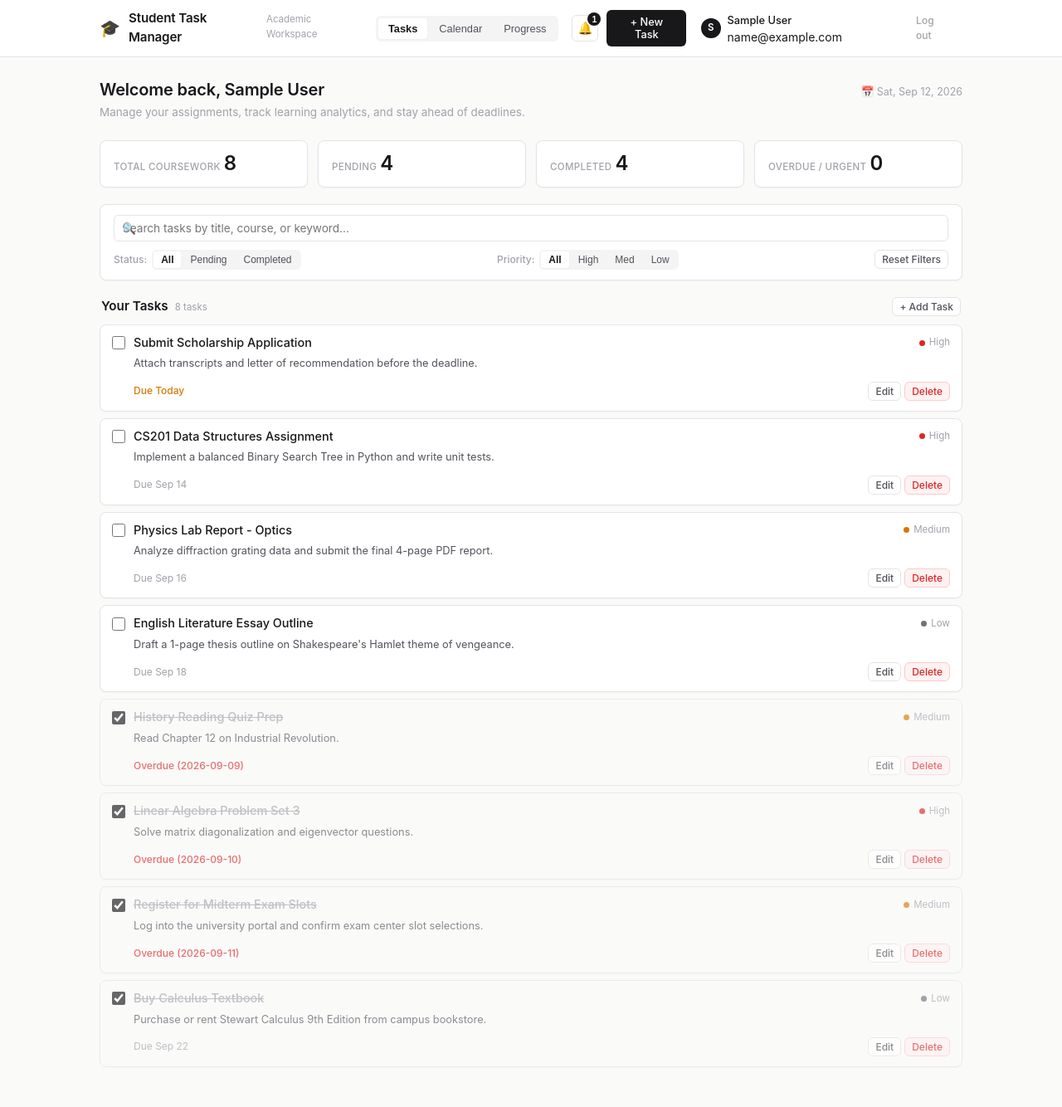
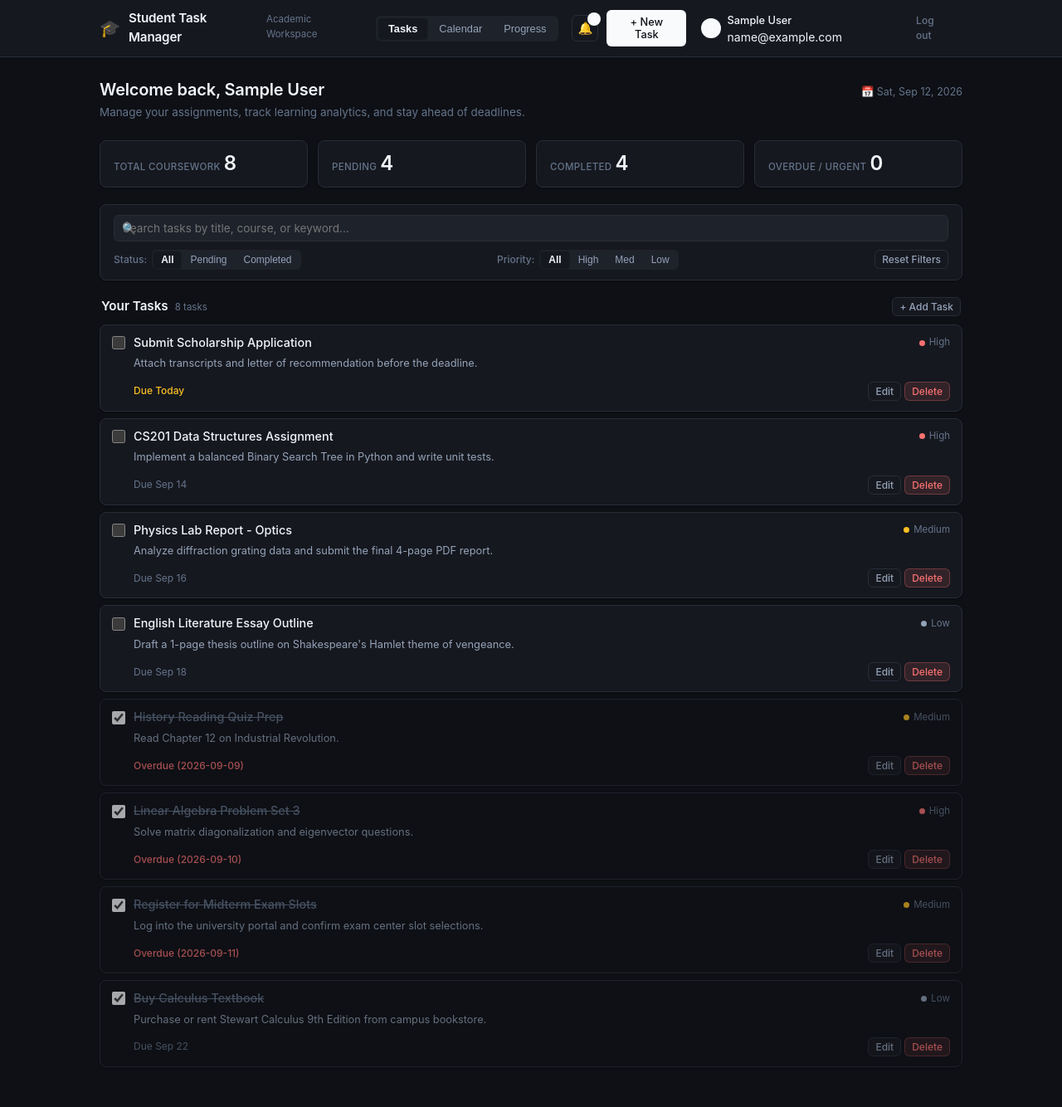
Before and after one commit to Sanjiv215/IIT-PATNA_TASK-MANAGER, a Flask app: page / in a window 1280 px wide. Shown: the whole page at 83% size. Run offline with Flask 3, Linux system fonts and the light colour scheme; the visitor is signed in with stand-in values (Sample User, id 1); data comes from the database, SQL or seed files in the repository.

Commit message:
Clean up unused code and implement minimal neutral dark theme

```diff
--- a/database.py
+++ b/database.py
@@ -13,7 +13,6 @@
 DATABASE_NAME = "tasks.db"
 BASE_DIR = os.path.dirname(os.path.abspath(__file__))
 DEFAULT_DB_PATH = os.path.join(BASE_DIR, DATABASE_NAME)
-SCHEMA_PATH = os.path.join(BASE_DIR, "schema.sql")
 
 
 def get_db(db_path=None):
@@ -132,7 +131,7 @@
 
 def reset_db(db_path=None):
     """
-    Completely removes any existing database file and recreates clean schema with seed tasks.
+    Completely removes any existing database file and recreates clean schema with zero rows.
     """
     target_path = db_path or DEFAULT_DB_PATH
     if os.path.exists(target_path):
@@ -140,11 +139,7 @@
         print(f"Removed old database at {target_path}")
 
     init_db(target_path)
-    print("Created fresh tables and schema indexes.")
-
-    from seed import seed_database
-    seed_database(target_path)
-    print("Database reset & seeded successfully!")
+    print("Database reset to 0 rows successfully!")
 
 
 if __name__ == "__main__":
--- a/static/css/style.css
+++ b/static/css/style.css
@@ -1,58 +1,63 @@
 /* -----------------------------------------------------------------
-   Student Task Manager - Minimal & Neutral Aesthetic Design System
+   Student Task Manager - Minimal & Neutral Dark Theme Design System
    ----------------------------------------------------------------- */
 
 :root {
-  /* Surfaces & Backgrounds */
-  --bg-app: #fafaf9;
-  --bg-surface: #ffffff;
-  --bg-subtle: #f4f4f5;
-  --bg-hover: #f4f4f6;
+  /* Surfaces & Canvas (Deep Dark Slate/Graphite) */
+  --bg-app: #0e1015;
+  --bg-surface: #16181f;
+  --bg-subtle: #1e222b;
+  --bg-hover: #262b37;
 
-  /* Borders & Dividers */
-  --border: #e4e4e7;
-  --border-subtle: #f1f1f4;
-  --border-focus: #18181b;
+  /* Borders & Hairlines */
+  --border: #282d38;
+  --border-subtle: #1c2029;
+  --border-focus: #94a3b8;
 
-  /* Typography */
-  --text-primary: #18181b;
-  --text-secondary: #52525b;
-  --text-muted: #a1a1aa;
+  /* Typography (WCAG AA/AAA Compliant) */
+  --text-primary: #f1f5f9;
+  --text-secondary: #94a3b8;
+  --text-muted: #64748b;
 
-  /* Primary Accent (Charcoal / Ink) */
-  --accent-primary: #18181b;
-  --accent-hover: #27272a;
-  --accent-subtle: #f4f4f5;
+  /* Accents & Primary Buttons */
+  --accent-primary: #f8fafc;
+  --accent-text: #0e1015;
+  --accent-hover: #e2e8f0;
+  --accent-subtle: #1e222b;
 
-  /* Priority Indicator Dots (Subtle) */
-  --dot-high: #dc2626;
-  --dot-med: #d97706;
-  --dot-low: #71717a;
+  /* Priority Dot Indicators */
+  --dot-high: #f87171;
+  --dot-med: #fbbf24;
+  --dot-low: #94a3b8;
 
-  /* Status Colors */
-  --status-pending: #52525b;
-  --status-completed: #71717a;
-  --danger: #dc2626;
-  --danger-light: #fef2f2;
-  --danger-border: #fecaca;
-  --success: #18181b;
+  /* Status & Alerts */
+  --status-pending: #94a3b8;
+  --status-completed: #64748b;
+  --danger: #f87171;
+  --danger-light: rgba(248, 113, 113, 0.12);
+  --danger-border: rgba(248, 113, 113, 0.3);
+  --success: #34d399;
 
   /* Spacing & Geometry */
   --radius-sm: 6px;
   --radius-md: 8px;
   --radius-lg: 12px;
 
-  /* Shadows (Subtle & Restrained) */
-  --shadow-xs: 0 1px 2px 0 rgba(0, 0, 0, 0.03);
-  --shadow-sm: 0 1px 3px 0 rgba(0, 0, 0, 0.05), 0 1px 2px -1px rgba(0, 0, 0, 0.03);
-  --shadow-md: 0 4px 6px -1px rgba(0, 0, 0, 0.06), 0 2px 4px -2px rgba(0, 0, 0, 0.03);
-  --shadow-modal: 0 20px 25px -5px rgba(0, 0, 0, 0.1), 0 8px 10px -6px rgba(0, 0, 0, 0.05);
+  /* Shadows (Calibrated for Dark Backgrounds) */
+  --shadow-xs: 0 1px 2px 0 rgba(0, 0, 0, 0.3);
+  --shadow-sm: 0 1px 3px 0 rgba(0, 0, 0, 0.4), 0 1px 2px -1px rgba(0, 0, 0, 0.3);
+  --shadow-md: 0 4px 6px -1px rgba(0, 0, 0, 0.5), 0 2px 4px -2px rgba(0, 0, 0, 0.3);
+  --shadow-modal: 0 20px 25px -5px rgba(0, 0, 0, 0.6), 0 8px 10px -6px rgba(0, 0, 0, 0.5);
 }
 
 * {
   box-sizing: border-box;
   margin: 0;
   padding: 0;
+}
+
+html {
+  color-scheme: dark;
 }
 
 body {
@@ -1038,7 +1043,7 @@
 
 .btn-primary {
   background-color: var(--accent-primary);
-  color: #fff;
+  color: var(--accent-text);
 }
 
 .btn-primary:hover {
@@ -1112,7 +1118,7 @@
   border-radius: var(--radius-sm);
   font-size: 0.85rem;
   color: var(--text-primary);
-  background-color: var(--bg-surface);
+  background-color: var(--bg-subtle);
   transition: border-color 0.12s ease;
   font-family: inherit;
 }
--- a/templates/login.html
+++ b/templates/login.html
@@ -59,11 +59,6 @@
         </button>
       </form>
 
-      <div class="auth-demo-hint">
-        <span class="hint-title">💡 Demo Account:</span>
-        <code>demo@student.edu</code> / <code>Password123!</code>
-      </div>
-
       <div class="auth-footer-link">
         <p>Don't have an account? <a href="/signup">Sign up for free &rarr;</a></p>
       </div>
```
Also changed, not shown: other parts of static/css/style.css (+26 -14 lines).
